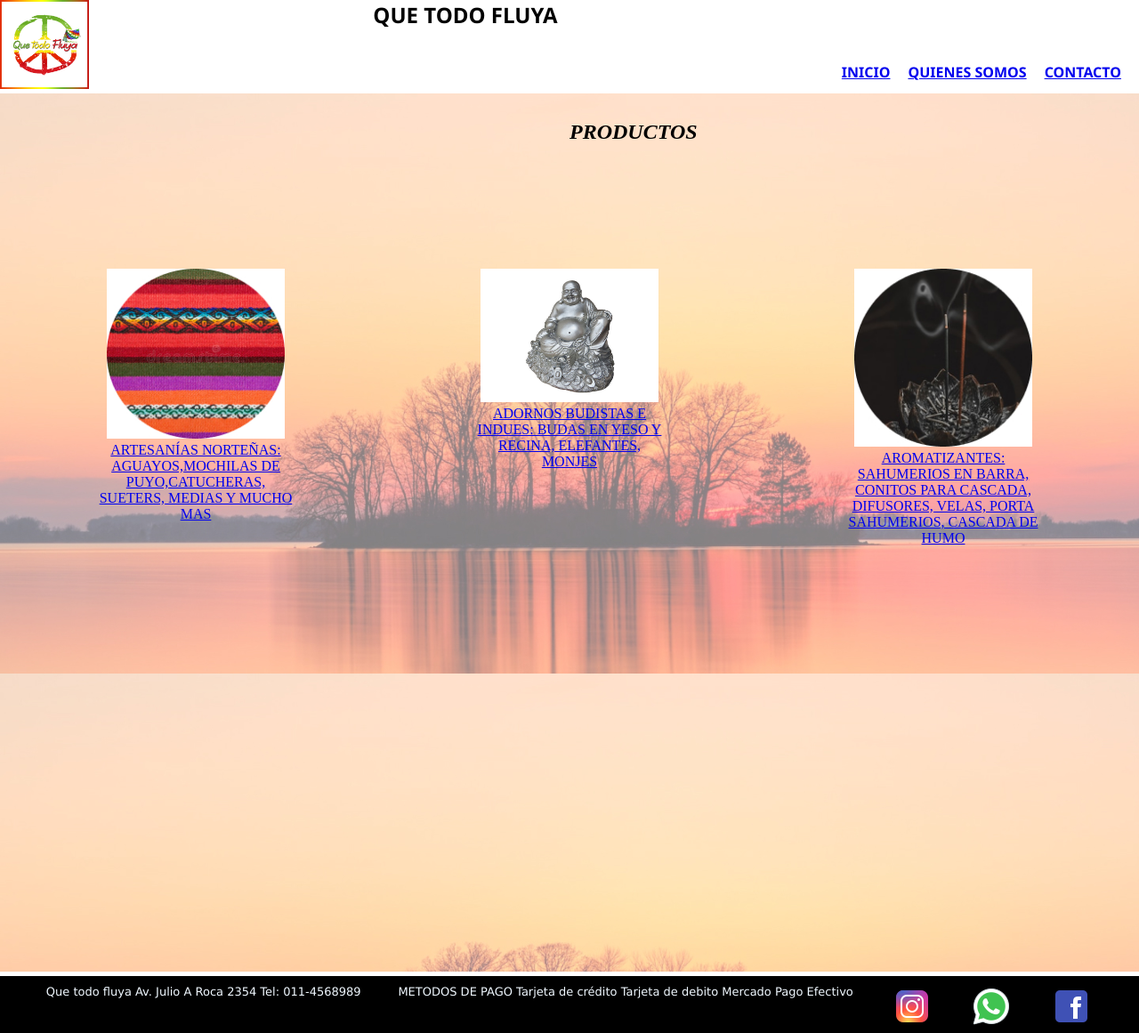
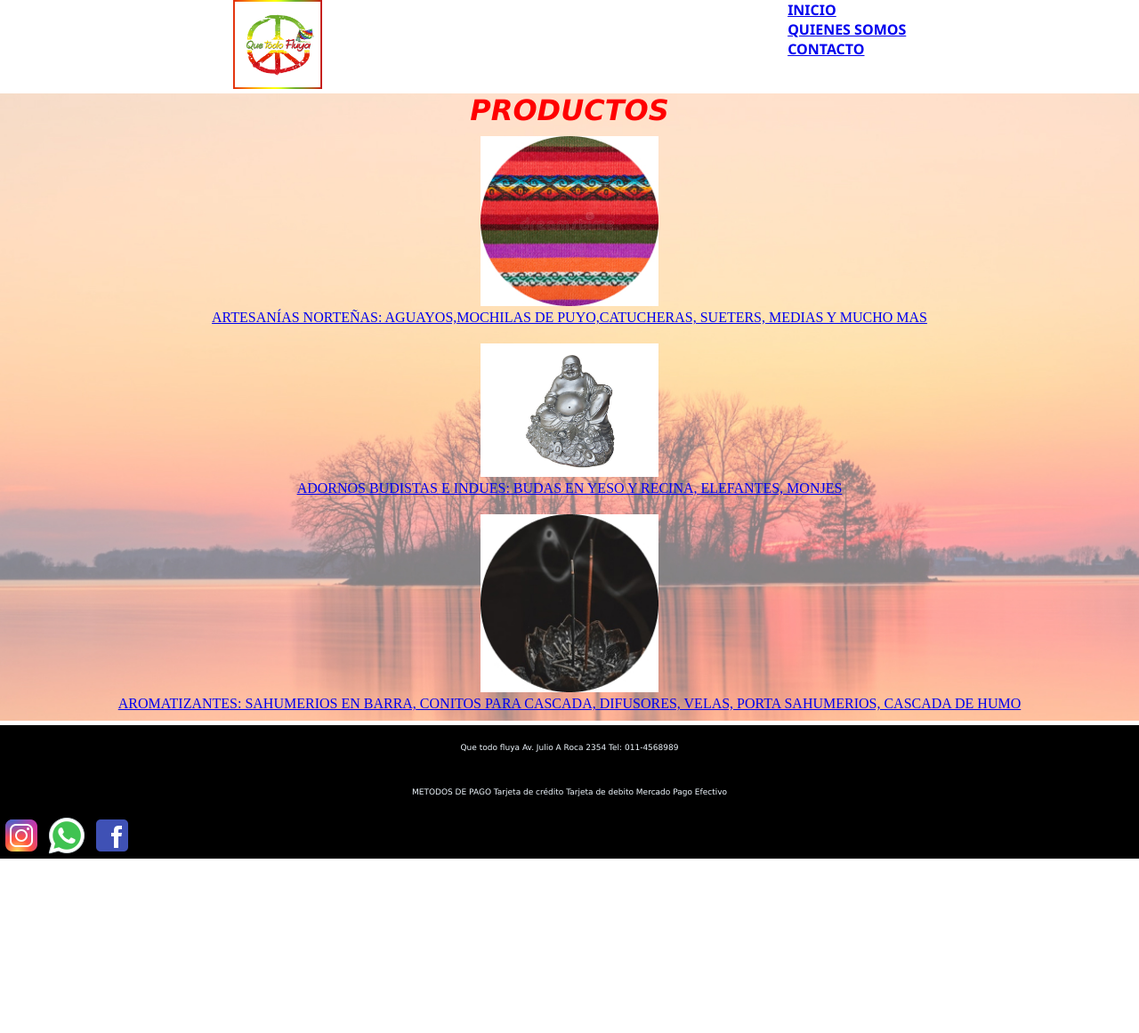
Before and after one commit to AbelFernandoFernandez/quetodofluya, a plain HTML site: page index.html in a window 1280 px wide. Shown: the whole page at 89% size. After the commit the page ends 965 px from the top, so only its background shows below. Drawn offline with Linux system fonts and the light colour scheme.

Commit message:
Comienzo Grid movil

```diff
--- a/css/style.css
+++ b/css/style.css
@@ -4,73 +4,87 @@
     box-sizing: border-box;
 }
 
+.cuerpo{
+    display: grid;
+    width: 100%;
+    height: auto;
+    grid-template-columns: 100%;
+
+}
 .nav{
     display: flex;
     flex-direction: row;
-    justify-content: space-between;
+    justify-content: space-around;
     margin-bottom: 5px;
     background-image: url(../assets/Images/Banner.png);
     background-size: cover;
     font-family: 'Segoe UI', Tahoma, Geneva, Verdana, sans-serif;
     font-weight: bold;
 }
-
+h1{
+    display: none;
+}
 .lista{
-    display: flex;
     list-style: none;
-    gap: 20px;
-    padding-right: 20px;
-    padding-top: 70px;
+    justify-content:end;
 }
 
 .body{
     margin-bottom: 5px;
     background-image: url(../assets/Images/Fondos/paisajeFondo.jpg);
-    background-size: contain;
+    background-size:cover;
 }
+
+
 h2{
     display:flex;
-    flex-direction: row;
-    padding: 30px 30px 30px 50%;
+    flex-direction:row;
+    justify-content: center;
+    font-size:xx-large;
+    font-family:Verdana, Geneva, Tahoma, sans-serif;
+    font-style: italic;
+    color: red;
 
 }
-
-.ord {
-    display: flex;
-    height: 900px;
-    flex-direction: row;
-    justify-content:space-between;
-    padding: 10px;
-}
-
 .nort {
-    text-align: center;
-    width: 480px;
-    padding: 100px;
+    justify-content: center;
+    text-align:center;
+    padding-top: 10px;
+    padding-bottom: 10px;
 }
 .buda{
-    text-align: center;
-    width: 480px;
-    padding: 100px;
+    justify-content: center;
+    text-align:center;
+    padding-top: 10px;
+    padding-bottom: 10px;
 }
 .sahu{
-    text-align: center;
-    width: 480px;
-    padding: 100px;
+    justify-content: center;
+    text-align:center;
+    padding-top: 10px;
+    padding-bottom: 10px;
 }
 
 .piePag{
-    display: flex;
-    flex-direction: row;
-    justify-content: space-evenly;
-    padding: 10px 10px 10px 10px;
+
     background-color: black;
     color: aliceblue;
     font-family: 'Lucida Sans', 'Lucida Sans Regular', 'Lucida Grande', 'Lucida Sans Unicode', Geneva, Verdana, sans-serif;
-    font-size: small;
+    font-size:xx-small;
+}
+.direccion{
+    text-align: center;
+    padding: 20px;
+}
+.pago{
+    text-align: center;
+    padding: 20px;
+}
+.redes{
+    justify-content:center;
 }
 
-.qsomos{
+/*.qsomos{
     font-family:'Gill Sans', 'Gill Sans MT', Calibri, 'Trebuchet MS', sans-serif;
     font-size: large;
     font-style: oblique;
@@ -97,9 +111,3 @@ h2{
     background-image: url(../assets/Images/Fondos/fondoAroma.jpg);
     background-position: center;
 }
-
-h2{
-    font-family: 'Times New Roman', Times, serif;
-    font-size:x-large;
-    font-style: italic;
-}
--- a/index.html
+++ b/index.html
@@ -10,7 +10,8 @@
 </head>
 
 <body>
-    <header>
+    <div class="cuerpo">
+        <header>
             <nav class="nav">
 
                 <img class="logo" src="./assets/Images/Logoqtf.jpg" alt="Logo" width="100px">
@@ -56,7 +57,9 @@
                                 alt="Sahumerios" width="200px" height="200px">
                             <p>
                                 AROMATIZANTES:
-                                SAHUMERIOS EN BARRA, CONITOS PARA CASCADA, DIFUSORES, VELAS, PORTA SAHUMERIOS, CASCADA DE HUMO
+                                SAHUMERIOS EN BARRA, CONITOS PARA CASCADA, DIFUSORES, VELAS, PORTA SAHUMERIOS, CASCADA
+                                DE
+                                HUMO
                             </p>
                         </a>
                     </div>
@@ -68,27 +71,28 @@
         </main>
 
         <footer class="piePag">
-            <p>
+            <p class="direccion">
                 Que todo fluya
                 Av. Julio A Roca 2354
                 Tel: 011-4568989
             </p>
-            <p>
+            <p class="pago">
                 METODOS DE PAGO
                 Tarjeta de crédito
                 Tarjeta de debito
                 Mercado Pago
                 Efectivo
             </p>
-            <a href="https://www.instagram.com/" target="_blank"><img
-                    src="./assets/Images/Iconos/icons8-instagram-48.png" alt="Instagram"></a>
-            <a href="https://www.whatsaap.com" target="_blank"><img src="./assets/Images/Iconos/icons8-whatsapp-48.png"
-                    alt="Whatsapp"></a>
-            <a href="https://www.facebook.com" target="_blank"><img src="./assets/Images/Iconos/icons8-facebook-48.png"
-                    alt="Facebook"></a>
+            <div class="redes">
+                <a href="https://www.instagram.com/" target="_blank"><img src="./assets/Images/Iconos/icons8-instagram-48.png"
+                        alt="Instagram"></a>
+                <a href="https://www.whatsaap.com" target="_blank"><img src="./assets/Images/Iconos/icons8-whatsapp-48.png"
+                        alt="Whatsapp"></a>
+                <a href="https://www.facebook.com" target="_blank"><img src="./assets/Images/Iconos/icons8-facebook-48.png"
+                        alt="Facebook"></a>
+            </div>
         </footer>
-
-
+    </div>
 </body>
 
 </html>
```
